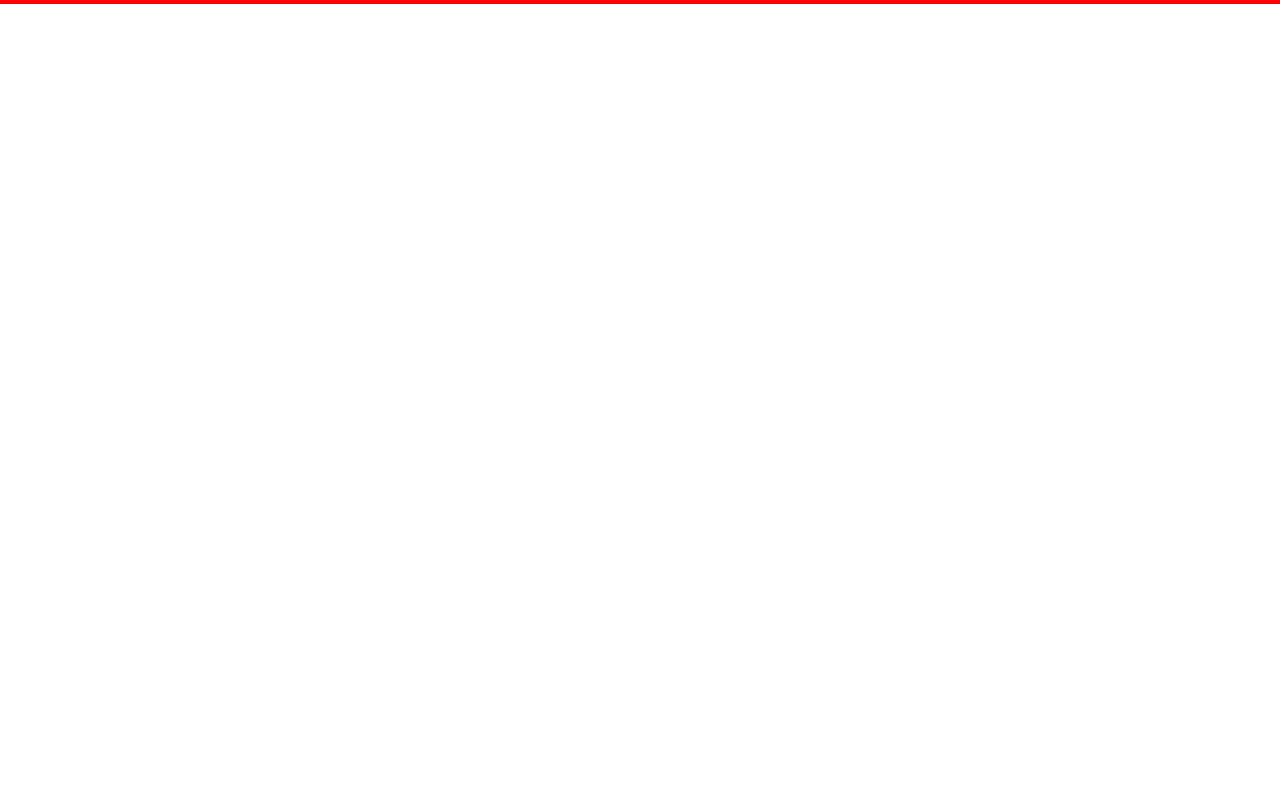
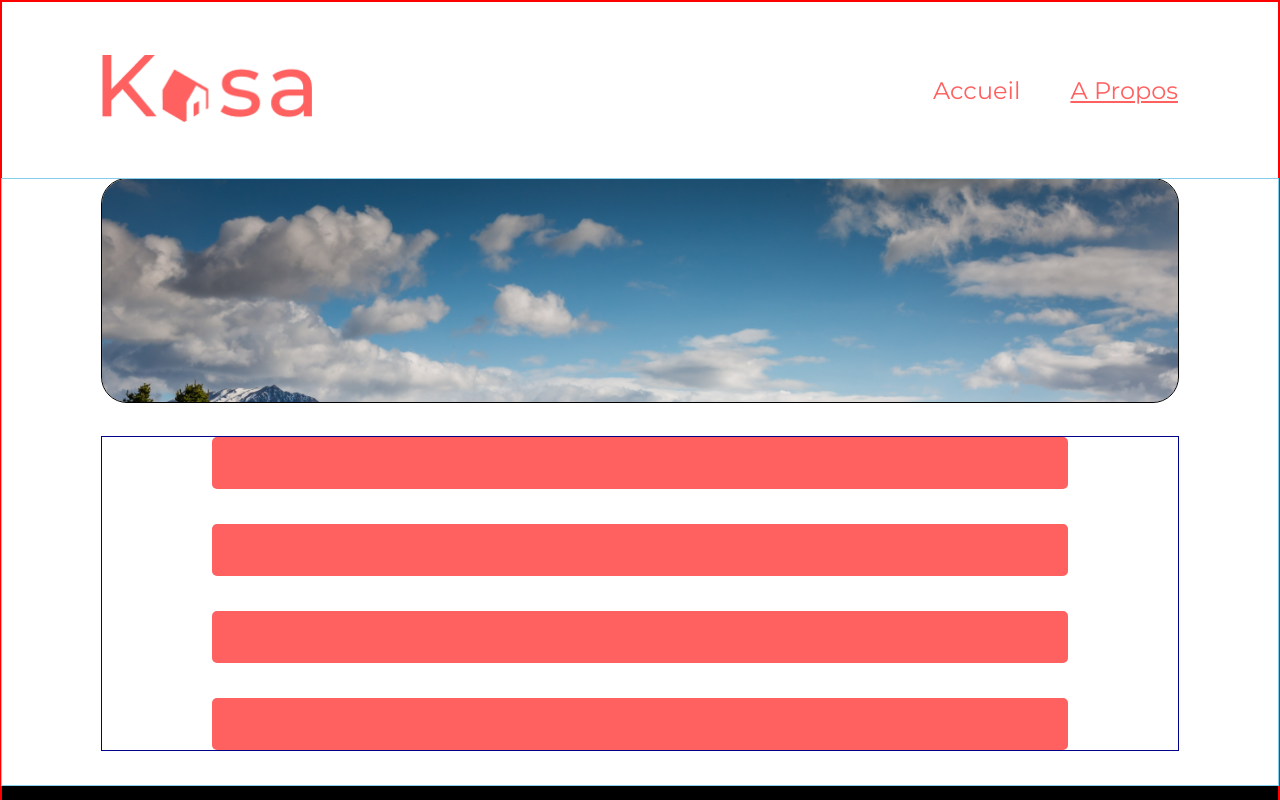
Before and after one commit to Rafgeorges/Projet-6-Kasa, a React (Create React App) app: page /about in a window 1280 px wide. Before the commit this address had no page. Shown: the top 800 px of the page. Built offline with nearby package versions, Linux system fonts and the light colour scheme.

Commit message:
css menu a

```diff
--- a/src/App.js
+++ b/src/App.js
@@ -3,18 +3,7 @@
 import PageLogement from './components/PageLogement';
 import { BrowserRouter, Routes, Route, Link } from 'react-router-dom';
 import PageHome from './components/PageHome';
-
-
-
-function About(){
-  return (
-    <h1> Salut les potos</h1>
-  )
-}
-
-
-
-
+import PageAbout from './components/PageAbout';
 
 function App() {
   return (
@@ -24,6 +13,7 @@ function App() {
     <Routes>
       <Route path='/' element={<PageHome/>} />
       <Route path='/logements/:id' element={<PageLogement/> } />
+      <Route path='/about' element={<PageAbout/>}/>
     </Routes>
   </BrowserRouter>
   );
--- a/src/components/Header.js
+++ b/src/components/Header.js
@@ -1,5 +1,6 @@
 import kasaLogo from '../assets/images/logo.png'
 import { Link } from 'react-router-dom';
+import { NavLink } from 'react-router-dom';
 
 
 export default function Header(){
@@ -11,8 +12,8 @@ export default function Header(){
                 </Link>
                 <nav>
                     <ul className='kasa--menu'>
-                        <li>ACCUEIL</li>
-                        <li>A PROPOS</li>
+                        <NavLink  to={`/`}><li>Accueil</li></NavLink>
+                        <NavLink  to={`/About`}><li>A Propos</li></NavLink>
                     </ul>
                 </nav>
         </header>
--- /dev/null
+++ b/src/components/PageAbout.js
@@ -0,0 +1,28 @@
+import Collapse from "./Collapse";
+import Footer from "./Footer";
+import Header from "./Header";
+import aboutBanner from '../assets/images/fond2.png'
+
+export default function PageAbout(){
+    return (
+        <>
+        <Header/>
+        <div className="about--main">
+            <div className="about--banner">
+                <img src={aboutBanner} alt="banner_picture"/>
+            </div>
+            <div className="about--collapse--container">
+                <div className="about--collapses"></div>
+                <div className="about--collapses"></div>
+                <div className="about--collapses"></div>
+                <div className="about--collapses"></div>
+            {/* <Collapse/>
+            <Collapse/>
+            <Collapse/>
+            <Collapse/> */}
+            </div>
+        </div>
+        <Footer/>
+        </>
+    )
+}
--- a/src/index.js
+++ b/src/index.js
@@ -8,6 +8,7 @@ import './styles/Main.css'
 import './styles/Card.css'
 import './styles/Footer.css'
 import './styles/Logement.css'
+import './styles/PageAbout.css'
 
 
 
--- a/src/styles/Header.css
+++ b/src/styles/Header.css
@@ -3,6 +3,7 @@
   justify-content: space-between;
   align-items: center;
   padding: 50px 100px;
+  text-decoration: none;
 }
 
 .header--logo {
@@ -18,8 +19,18 @@
   font-size: 24px;
   color: #ff6060;
   font-weight: 500;
+  text-decoration: none;
 
   list-style: none;
+}
+.kasa--menu a {
+  text-decoration: none;
+  color: #ff6060;
+  font-size: 24px;
+  font-weight: 500;
+}
+.kasa--menu a.active {
+  text-decoration: underline;
 }
 
 /****** Media queries ***********/
@@ -45,7 +56,11 @@
   }
 
   .kasa--menu {
-    font-size: 12px;
     gap: 26px;
   }
+
+  .kasa--menu a {
+    font-size: 12px;
+    text-transform: uppercase;
+  }
 }
--- /dev/null
+++ b/src/styles/PageAbout.css
@@ -0,0 +1,29 @@
+.about--main {
+  padding: 0px 100px 35px 100px;
+  outline: 1px solid skyblue;
+  display: flex;
+  flex-direction: column;
+  gap: 35px;
+}
+.about--banner {
+  height: 223px;
+  width: 100%;
+  outline: 1px solid black;
+  overflow: hidden;
+  border-radius: 25px;
+}
+.about--banner img {
+  width: 100%;
+}
+.about--collapse--container {
+  display: flex;
+  flex-direction: column;
+  gap: 35px;
+  padding: 0px 110px;
+  outline: 1px solid darkblue;
+}
+.about--collapses {
+  height: 52px;
+  background-color: #ff6060;
+  border-radius: 5px;
+}
```
Also changed, not shown: src/assets/images/fond2.png (added).
